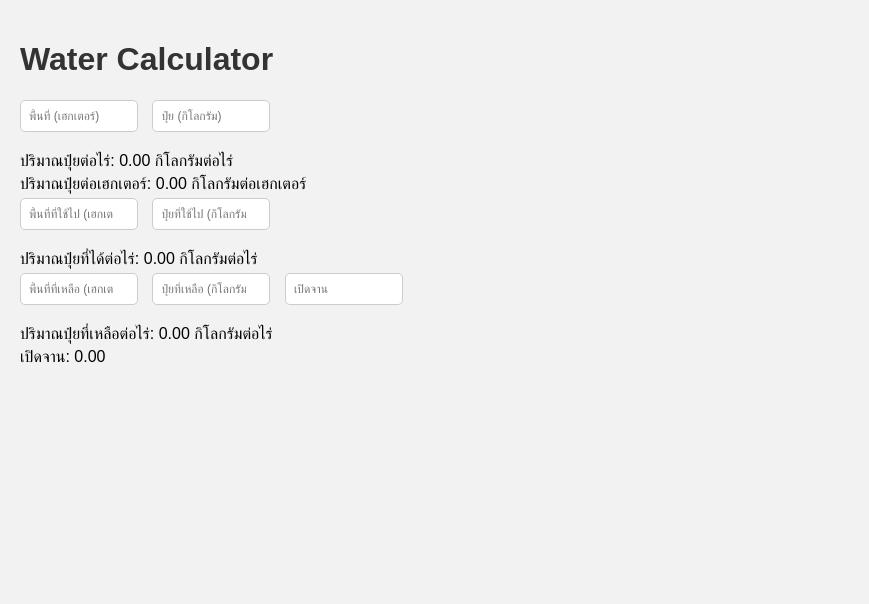
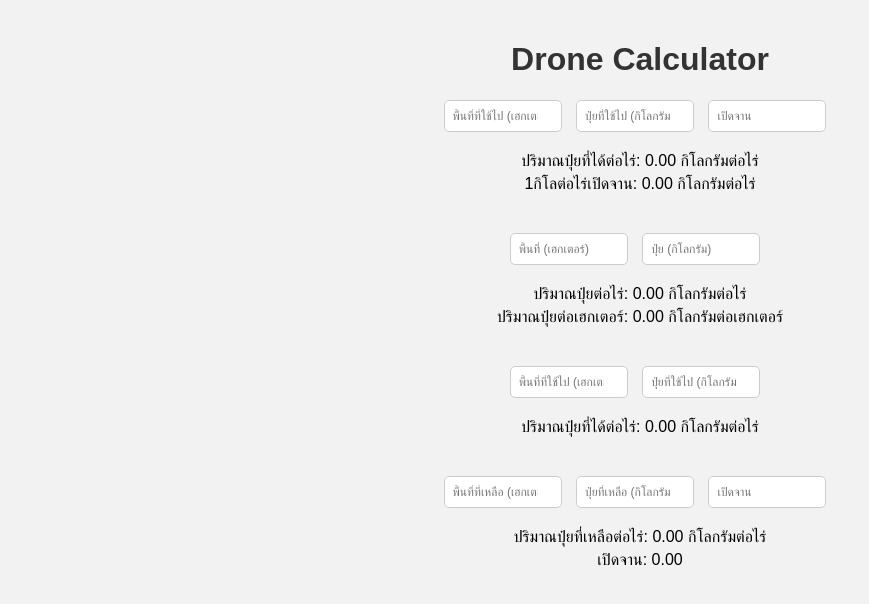
Before and after one commit to patipatw/drone, a plain HTML site: page index.html in a window 1280 px wide. Shown: the whole page, without its empty margins (0-869 px from the left). Drawn offline with Linux system fonts and the light colour scheme.

Commit message:
Update index.html

```diff
--- a/index.html
+++ b/index.html
@@ -9,21 +9,23 @@
             font-family: Arial, sans-serif;
             margin: 0;
             padding: 20px;
-            background-color: #f2f2f2; /* เปลี่ยนสีพื้นหลัง */
+            background-color: #f2f2f2;
         }
         h1 {
-            color: #333; /* เปลี่ยนสีข้อความ */
+            color: #333;
+            text-align: center;
         }
         .input-container {
             margin-bottom: 20px;
+            text-align: center;
         }
         .input-container input {
             width: 100px;
             padding: 8px;
             font-size: 12px;
             margin-right: 10px;
-            border: 1px solid #ccc; /* เพิ่มเส้นขอบ */
-            border-radius: 5px; /* มุมขอบโค้ง */
+            border: 1px solid #ccc;
+            border-radius: 5px;
         }
         button {
             padding: 10px 20px;
@@ -32,20 +34,39 @@
             color: white;
             border: none;
             cursor: pointer;
-            border-radius: 5px; /* มุมขอบโค้ง */
+            border-radius: 5px;
         }
         .result {
             font-size: 16px;
             margin-top: 20px;
+            text-align: center;
         }
         p {
-            margin: 5px 0; /* ลดระยะห่างระหว่างย่อหน้า */
+            margin: 5px 0;
+            text-align: center;
+        }
+        .section {
+            margin-bottom: 40px;
         }
     </style>
 </head>
 <body>
-    <h1>Water Calculator</h1>
+    <h1>Drone Calculator</h1>
 
+    <section class="section">
+        <div class="input-container">
+            <input type="number" id="usedArea" placeholder="พื้นที่ที่ใช้ไป (เฮกเตอร์)" oninput="calculateRemainingFertilizer()">
+            <input type="number" id="usedFertilizer" placeholder="ปุ๋ยที่ใช้ไป (กิโลกรัม)" oninput="calculateRemainingFertilizer()">
+            <input type="number" id="open1" placeholder="เปิดจาน " oninput="calculateRemainingFertilizer()">
+        </div>
+
+        <div class="result">
+            <p>ปริมาณปุ๋ยที่ได้ต่อไร่: <span id="ปุ๋ยที่ใช้">0.00</span> กิโลกรัมต่อไร่</p>
+            <p>1กิโลต่อไร่เปิดจาน: <span id="1กิโล">0.00</span> กิโลกรัมต่อไร่</p>
+        </div>
+    </section>
+
+    <section class="section">
         <div class="input-container">
             <input type="number" id="areaAndFertilizer" placeholder="พื้นที่ (เฮกเตอร์)" oninput="calculateWaterNeeded()">
             <input type="number" id="fertilizerAmount" placeholder="ปุ๋ย (กิโลกรัม)" oninput="calculateWaterNeeded()">
@@ -55,7 +76,9 @@
             <p>ปริมาณปุ๋ยต่อไร่: <span id="fertilizerPerHectare">0.00</span> กิโลกรัมต่อไร่</p>
             <p>ปริมาณปุ๋ยต่อเฮกเตอร์: <span id="fertilizerPerAcre">0.00</span> กิโลกรัมต่อเฮกเตอร์</p>
         </div>
+    </section>
 
+    <section class="section">
         <div class="input-container">
             <input type="number" id="usedArea" placeholder="พื้นที่ที่ใช้ไป (เฮกเตอร์)" oninput="calculateRemainingFertilizer()">
             <input type="number" id="usedFertilizer" placeholder="ปุ๋ยที่ใช้ไป (กิโลกรัม)" oninput="calculateRemainingFertilizer()">
@@ -64,7 +87,9 @@
         <div class="result">
             <p>ปริมาณปุ๋ยที่ได้ต่อไร่: <span id="ปุ๋ยที่ใช้">0.00</span> กิโลกรัมต่อไร่</p>
         </div>
+    </section>
 
+    <section class="section">
         <div class="input-container">
             <input type="number" id="remainingArea" placeholder="พื้นที่ที่เหลือ (เฮกเตอร์)" oninput="calculateRemainingFertilizer()">
             <input type="number" id="Amountfertilizer" placeholder="ปุ๋ยที่เหลือ (กิโลกรัม)" oninput="calculateRemainingFertilizer()">
@@ -73,13 +98,12 @@
 
         <div class="result">
             <p>ปริมาณปุ๋ยที่เหลือต่อไร่: <span id="ปุ๋ยต่อไร่">0.00</span> กิโลกรัมต่อไร่</p>
-        <p>เปิดจาน: <span id="เปิดจาน">0.00</p>
+            <p>เปิดจาน: <span id="เปิดจาน">0.00</span></p>
         </div>
+    </section>
 
     <script>
-
         function calculateWaterNeeded() {
-
             var area = parseFloat(document.getElementById("areaAndFertilizer").value);
             var fertilizer = parseFloat(document.getElementById("fertilizerAmount").value);
 
@@ -96,14 +120,17 @@
             var usedFertilizer = parseFloat(document.getElementById("usedFertilizer").value);
             var AmoutFertilizer = parseFloat(document.getElementById("Amountfertilizer").value);
             var open = parseFloat(document.getElementById("open").value);
+            var open1 = parseFloat(document.getElementById("open1").value);
 
-            var used = usedFertilizer / usedArea / 6.25  ;
+            var used = usedFertilizer / usedArea / 6.25;
             var remainingFertilizer = AmoutFertilizer / 6.25 / remainingArea;
-            var newFertilizerPerHectare = (open / used) * remainingFertilizer ;
+            var newFertilizerPerHectare = (open / used) * remainingFertilizer;
+            var onekg = open1/used;
 
             document.getElementById("ปุ๋ยที่ใช้").innerText = used.toFixed(2);
             document.getElementById("ปุ๋ยต่อไร่").innerText = remainingFertilizer.toFixed(2);
             document.getElementById("เปิดจาน").innerText = newFertilizerPerHectare.toFixed(2);
+            document.getElementById("1กิโล").innerText = onekg.toFixed(2);
         }
     </script>
 </body>
```
Lines whose indentation alone changed are shown as unchanged.
